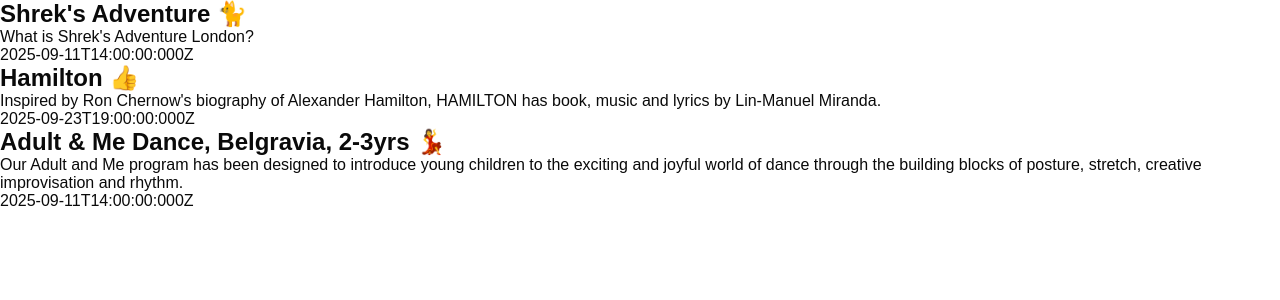
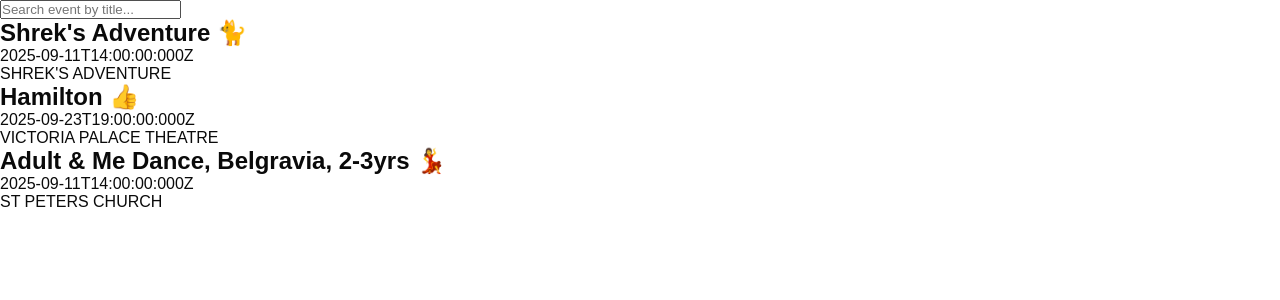
Before and after one commit to bugtender/loopla-app, a Next.js app: page / in a window 1280 px wide. Shown: the top 300 px of the page. Built offline with nearby package versions, Linux system fonts and the light colour scheme.

Commit message:
Add text field to filter events by title.

```diff
--- a/src/app/page.tsx
+++ b/src/app/page.tsx
@@ -4,12 +4,21 @@
 import { Event } from "./types/events";
 
 export default function Home() {
+  const [events, setEvents] = useState<Event[]>([])
+  const [filteredEvents , setFilteredEvents] = useState<Event[]>([])
+  const [loading, setLoading] = useState(true)
+  const [searchTerm, setSearchTerm] = useState('');
 
-  const [events, setEvents] = useState<Event[]>([])
-  const [loading, setLoading] = useState(true)
   useEffect(()=> {
     fetchEvents()
   }, [])
+
+  useEffect(() =>{
+    //  quick filter by lowercase
+    const filtered = events.filter((event) => event.title.toLowerCase().includes(searchTerm.toLowerCase()))
+
+    setFilteredEvents(filtered)
+  },[events, searchTerm])
 
   const fetchEvents = async () => {
     try{
@@ -34,14 +43,28 @@
   return (
     <div >
       <main >
-        <div >
-          {events.map((event) => (
-            <div>
-              <h2>{event.title}</h2>
-              <p>{event.description}</p>
-              <p>{event.date}</p>
-            </div>
-          ))}
+        <div>
+          <input
+            type="text"
+            placeholder="Search event by title..."
+            value={searchTerm}
+            onChange={(e) => setSearchTerm(e.target.value)}
+            />
+        </div>
+        <div>
+          {filteredEvents.length === 0 ? (
+            <p>
+              {searchTerm ? 'No events foud match your search' : 'No events'}
+            </p>
+          ):(
+            filteredEvents.map((event) => (
+              <div>
+                <h2>{event.title}</h2>
+                <p>{event.date}</p>
+                <p>{event.location}</p>
+              </div>
+            )))
+          }
         </div>
       </main>
       <footer>
```
